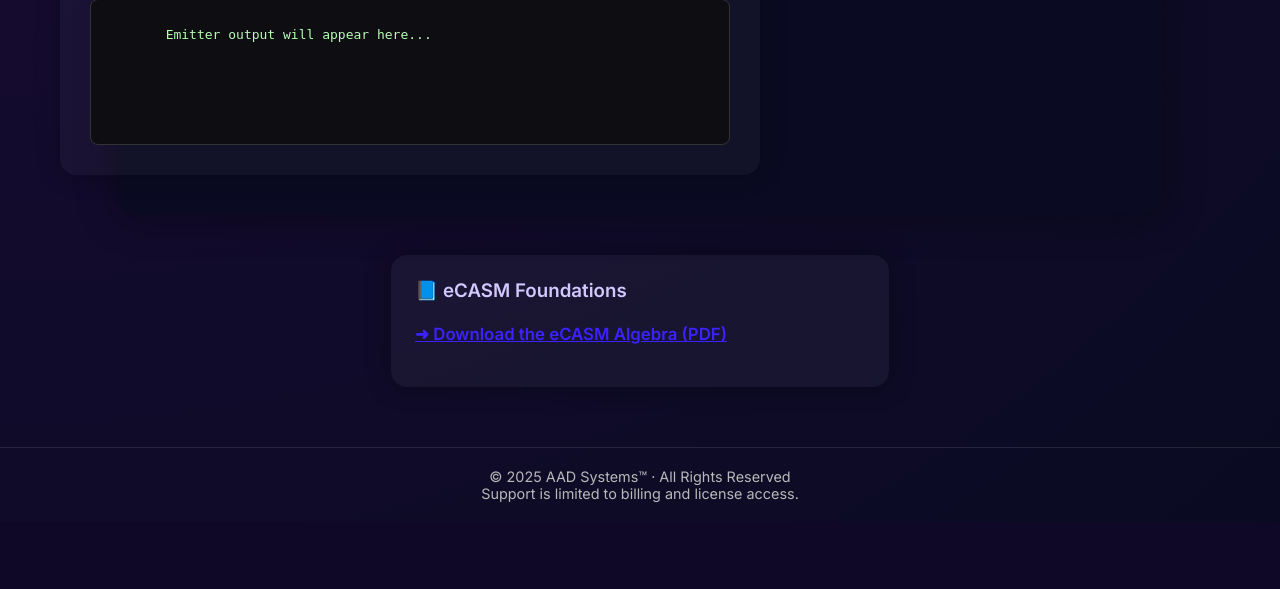
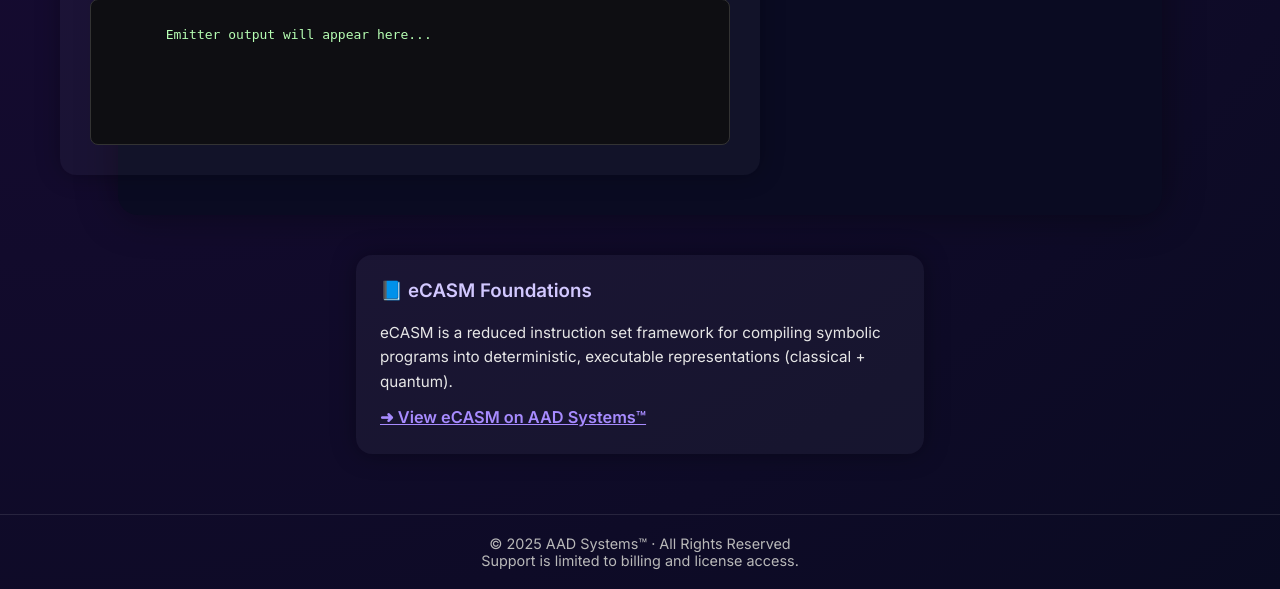
Before and after one commit to blah161/ecasm-app, a Flask app: page /compiler in a window 1280 px wide. Shown: the part 940-1529 px from the top of the page. Before the commit the page ends 1443 px from the top, so only its background shows below. Run offline with Flask 3, Linux system fonts and the light colour scheme; some libraries are stand-ins or nearby versions.

Commit message:
Update eCASM Foundations link to AAD Systems page

```diff
--- a/templates/index.html
+++ b/templates/index.html
@@ -248,16 +248,21 @@ MEASURE Q1 -> C0</textarea>
 
   <!-- eCASM Foundations -->
 <div class="info-card"
-       style="max-width:450px;margin:0 auto 40px;background:rgba(255,255,255,0.04);
+     style="max-width:520px;margin:0 auto 40px;background:rgba(255,255,255,0.04);
             padding:24px;border-radius:16px;box-shadow:0 0 25px rgba(0,0,0,0.35);">
 
   <h3 style="margin-top:0;color:#d2c8ff;">📘 eCASM Foundations</h3>
 
-    <p style="line-height:1.6;font-size:0.95rem;">
-      <a href="https://drive.google.com/file/d/14Zs0--WUeJPYEN1N2DNj7WD17TDmEqIl/view"
+  <p style="line-height:1.6;font-size:0.95rem;margin-bottom:10px;">
+    eCASM is a reduced instruction set framework for compiling symbolic programs into deterministic,
+    executable representations (classical + quantum).
+  </p>
+
+  <p style="line-height:1.6;font-size:0.95rem;margin:0;">
+    <a href="https://aadsystems.com"
        target="_blank"
-         style="font-size:1.05rem; font-weight:700; color:#3b22ff; text-decoration:underline;">
-        ➜ Download the eCASM Algebra (PDF)
+       style="font-size:1.02rem; font-weight:700; color:#a78bff; text-decoration:underline;">
+      ➜ View eCASM on AAD Systems™
     </a>
   </p>
 </div>
```
Lines whose indentation alone changed are shown as unchanged.
